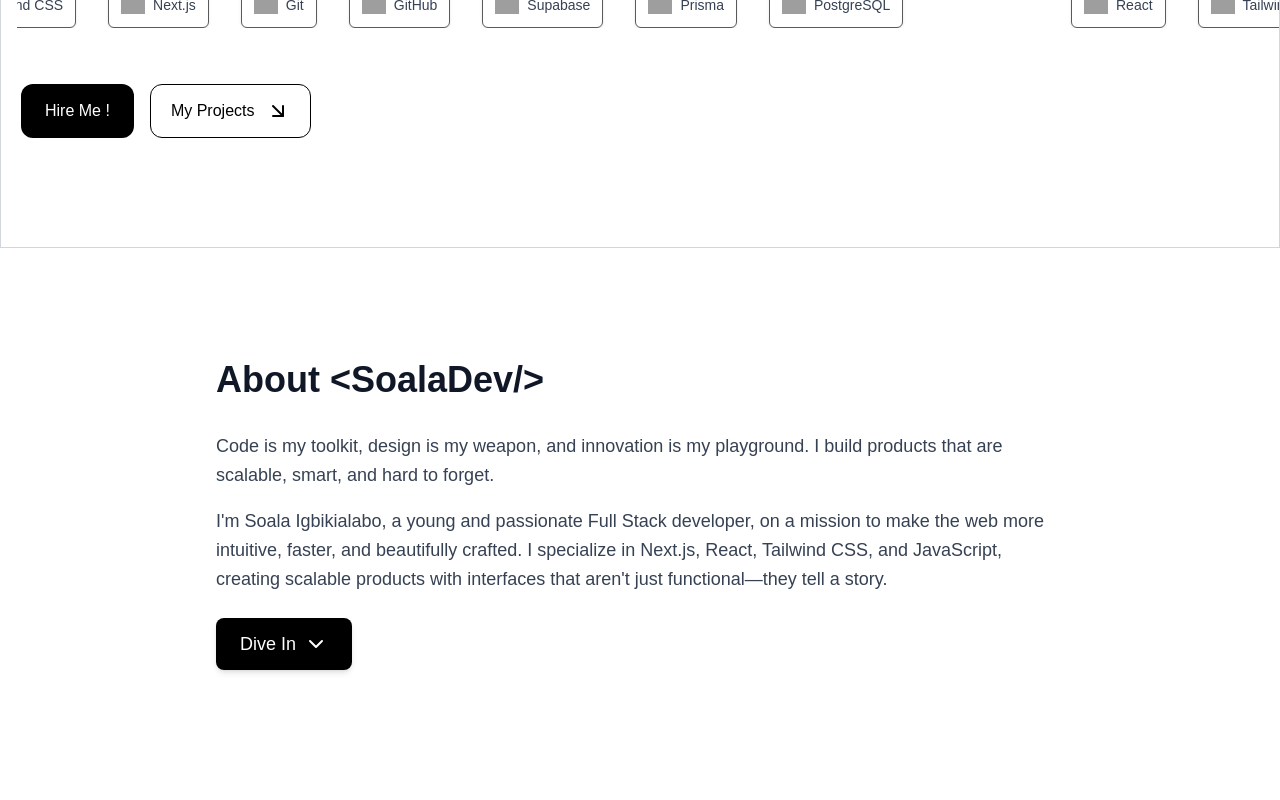
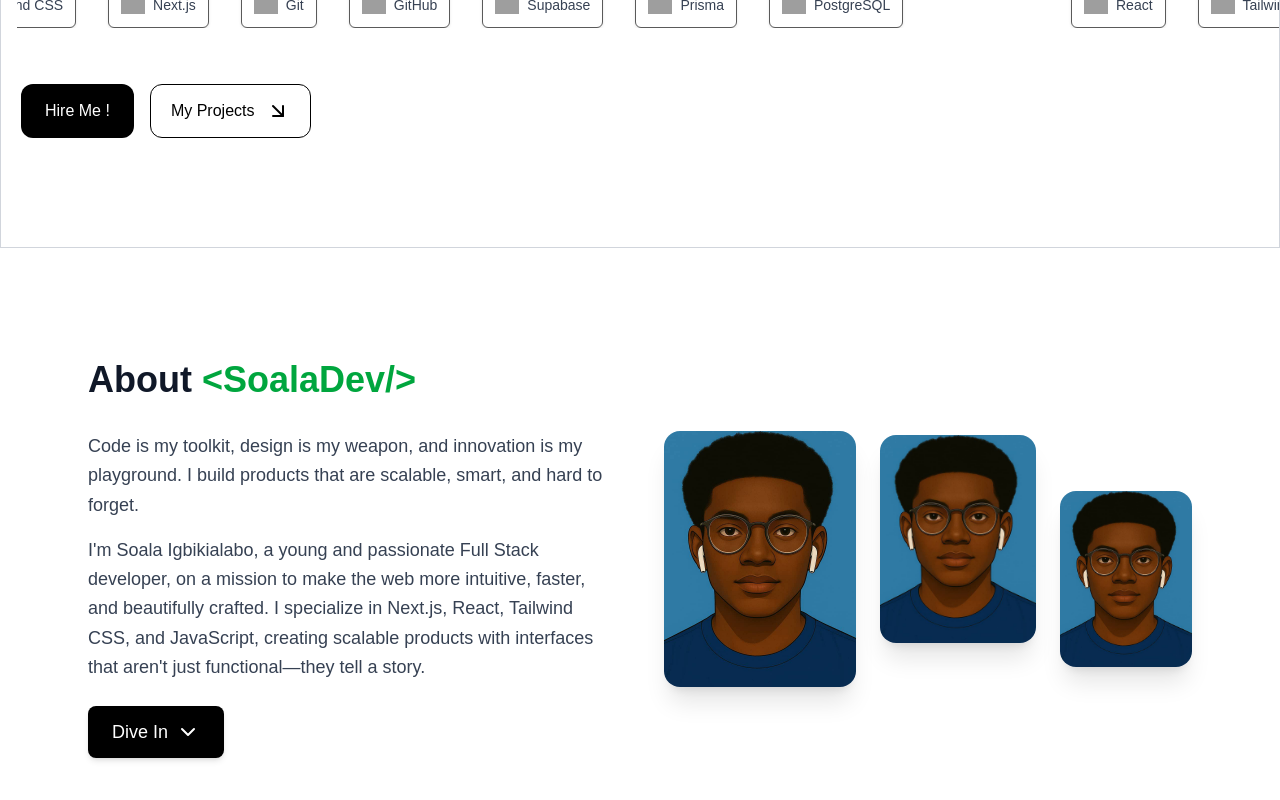
Before and after one commit to soala144/portfolio, a Next.js app: page / in a window 1280 px wide. Shown: the part 552-1352 px from the top of the page. Before the commit the page ends 1286 px from the top, so only its background shows below. Built offline with nearby package versions, Linux system fonts and the light colour scheme; grey boxes are pictures that could not be loaded.

Commit message:
little fix

```diff
--- a/src/app/_components/About.tsx
+++ b/src/app/_components/About.tsx
@@ -2,6 +2,7 @@
 import React, { useState } from "react";
 import { motion, AnimatePresence } from "framer-motion";
 import { ChevronDown, ChevronUp } from "lucide-react";
+import Image from "next/image";
 
 const About = () => {
   const [isExpanded, setIsExpanded] = useState(false);
@@ -11,15 +12,17 @@ const About = () => {
   };
 
   return (
-    <section className="max-w-4xl mx-auto px-6 py-16">
+    <section className="max-w-6xl mx-auto px-6 py-16 grid md:grid-cols-2 gap-12 items-center">
+      {/* Left Side: Text */}
+      <div>
         {/* Section Title */}
         <motion.h1
-        className="text-3xl md:text-4xl font-bold mb-8  text-gray-900 "
+          className="text-3xl md:text-4xl font-bold mb-8 text-gray-900"
           initial={{ opacity: 0, y: -20 }}
           animate={{ opacity: 1, y: 0 }}
           transition={{ duration: 0.6 }}
         >
-        About <span className="">&lt;SoalaDev/&gt;</span>
+          About <span className="text-green-600">&lt;SoalaDev/&gt;</span>
         </motion.h1>
 
         {/* Content */}
@@ -33,8 +36,8 @@ const About = () => {
           <p>
             I&apos;m Soala Igbikialabo, a young and passionate Full Stack
             developer, on a mission to make the web more intuitive, faster, and
-          beautifully crafted. I specialize in Next.js, React, Tailwind CSS, and
-          JavaScript, creating scalable products with interfaces that
+            beautifully crafted. I specialize in Next.js, React, Tailwind CSS,
+            and JavaScript, creating scalable products with interfaces that
             aren&apos;t just functional—they tell a story.
           </p>
 
@@ -49,11 +52,11 @@ const About = () => {
                   transition={{ duration: 0.5 }}
                 >
                   Beyond the web, I&apos;m also an embedded systems engineer,
-                bringing hardware and software together to solve problems at the
-                edge. From microcontrollers to IoT devices, I love the challenge
-                of making limited resources do extraordinary things. I
-                don&apos;t just code for screens—I code for machines that think,
-                move, and connect.
+                  bringing hardware and software together to solve problems at
+                  the edge. From microcontrollers to IoT devices, I love the
+                  challenge of making limited resources do extraordinary things.
+                  I don&apos;t just code for screens—I code for machines that
+                  think, move, and connect.
                 </motion.p>
 
                 <motion.p
@@ -63,8 +66,8 @@ const About = () => {
                   transition={{ duration: 0.5 }}
                 >
                   I&apos;m a self-taught programmer steadily carving my path as
-                one of the youngest developers in Port Harcourt, Nigeria. As the
-                co-founder of RemindMe, a platform designed to simplify
+                  one of the youngest developers in Port Harcourt, Nigeria. As
+                  the co-founder of RemindMe, a platform designed to simplify
                   scheduling and notifications, I blend creativity with
                   problem-solving to deliver impactful solutions.
                 </motion.p>
@@ -76,11 +79,11 @@ const About = () => {
                   transition={{ duration: 0.5 }}
                 >
                   Beyond coding, I&apos;m an emerging tech content creator and
-                mentor, passionate about inspiring others to embrace technology
-                and build confidently. My focus is not just on writing clean
-                code but on building meaningful products that empower people,
-                businesses, and communities. I don&apos;t just ship projects I
-                ship possibilities.
+                  mentor, passionate about inspiring others to embrace
+                  technology and build confidently. My focus is not just on
+                  writing clean code but on building meaningful products that
+                  empower people, businesses, and communities. I don&apos;t just
+                  ship projects—I ship possibilities.
                 </motion.p>
               </>
             )}
@@ -88,7 +91,7 @@ const About = () => {
         </div>
 
         {/* Read More Button */}
-      <div className="mt-6 ">
+        <div className="mt-6">
           <button
             onClick={toggleReadMore}
             className="bg-black text-white py-3 px-6 rounded-lg font-medium text-lg shadow-md hover:opacity-90 transition-all duration-300 hover:scale-105 flex gap-2 items-center"
@@ -97,6 +100,56 @@ const About = () => {
             {isExpanded ? <ChevronUp /> : <ChevronDown />}
           </button>
         </div>
+      </div>
+
+      {/* Right Side: Artistic Images */}
+      {/* Right Side: Modern One-Line Artistic Images */}
+      <div className="relative flex gap-6 justify-center items-center">
+        <motion.div
+          className="w-64 h-64 rounded-2xl overflow-hidden shadow-xl"
+          initial={{ opacity: 0, x: 40 }}
+          animate={{ opacity: 1, x: 0 }}
+          transition={{ duration: 0.6 }}
+        >
+          <Image
+            src="/cartoonImg.jpg"
+            alt="About Image 1"
+            width={400}
+            height={400}
+            className="object-cover w-full h-full"
+          />
+        </motion.div>
+
+        <motion.div
+          className="w-52 h-52 rounded-2xl overflow-hidden shadow-xl -mt-10"
+          initial={{ opacity: 0, x: -40 }}
+          animate={{ opacity: 1, x: 0 }}
+          transition={{ duration: 0.6, delay: 0.2 }}
+        >
+          <Image
+            src="/cartoonImg.jpg"
+            alt="About Image 2"
+            width={400}
+            height={400}
+            className="object-cover w-full h-full"
+          />
+        </motion.div>
+
+        <motion.div
+          className="w-44 h-44 rounded-2xl overflow-hidden shadow-xl mt-10"
+          initial={{ opacity: 0, y: 40 }}
+          animate={{ opacity: 1, y: 0 }}
+          transition={{ duration: 0.6, delay: 0.4 }}
+        >
+          <Image
+            src="/cartoonImg.jpg"
+            alt="About Image 3"
+            width={400}
+            height={400}
+            className="object-cover w-full h-full"
+          />
+        </motion.div>
+      </div>
     </section>
   );
 };
```
Lines whose indentation alone changed are shown as unchanged.
